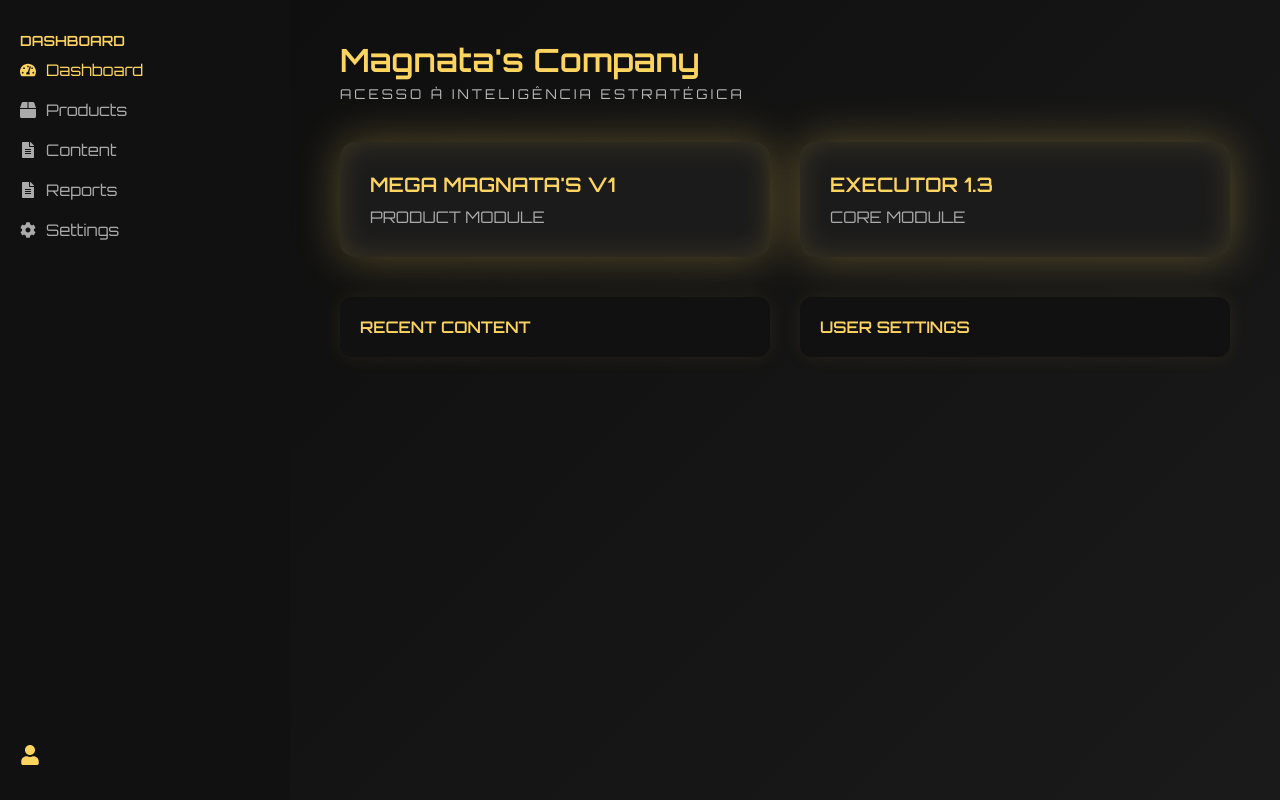
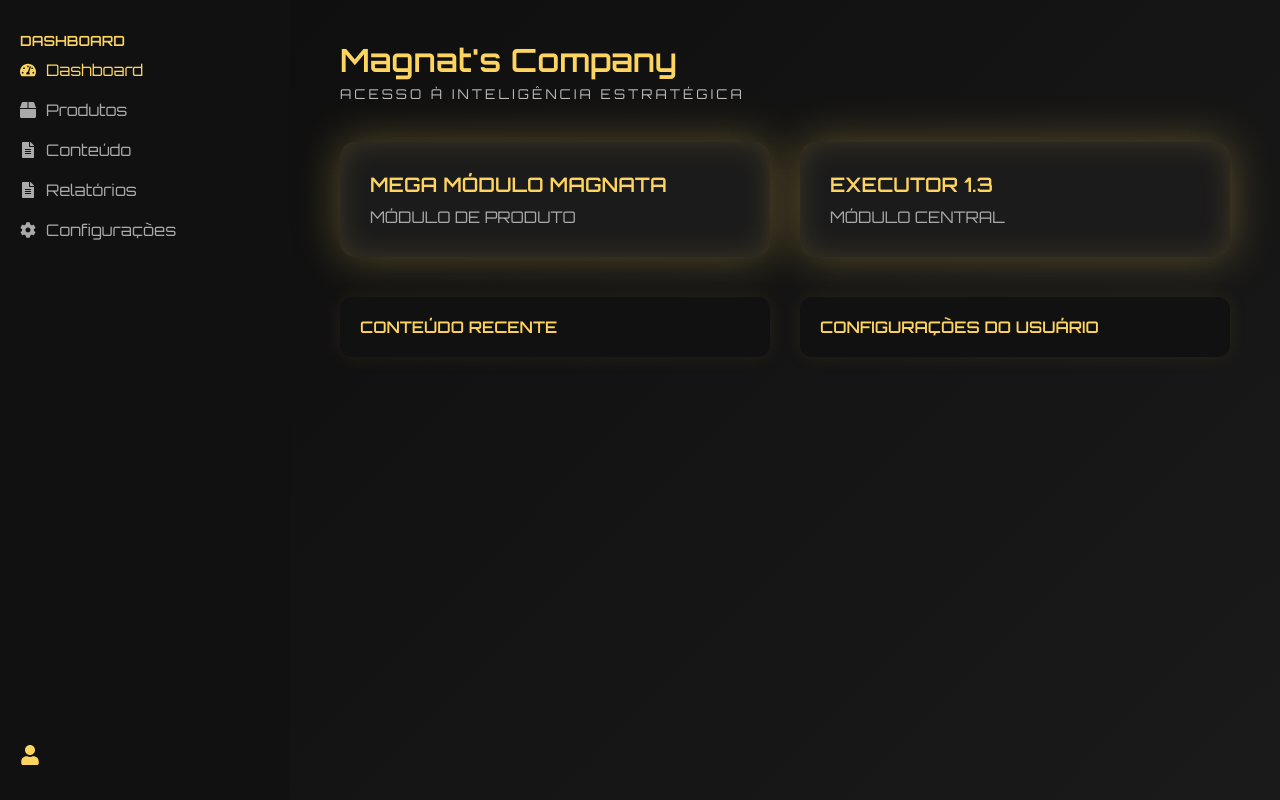
Before and after one commit to Sentarocompany/executor13-membros-demo, a React (Vite) app: page / in a window 1280 px wide. Built offline with nearby package versions, Linux system fonts and the light colour scheme.

Commit message:
Update Painel.jsx

```diff
--- a/src/Painel.jsx
+++ b/src/Painel.jsx
@@ -11,10 +11,10 @@ export default function Painel() {
           <nav className="sidebar-menu">
             <ul>
               <li className="active"><FaTachometerAlt /> Dashboard</li>
-              <li><FaBox /> Products</li>
-              <li><FaFileAlt /> Content</li>
-              <li><FaFileAlt /> Reports</li>
-              <li><FaCog /> Settings</li>
+              <li><FaBox /> Produtos</li>
+              <li><FaFileAlt /> Conteúdo</li>
+              <li><FaFileAlt /> Relatórios</li>
+              <li><FaCog /> Configurações</li>
             </ul>
           </nav>
         </div>
@@ -25,27 +25,27 @@ export default function Painel() {
 
       <main className="main-panel">
         <div className="main-header">
-          <h1>Magnata's Company</h1>
+          <h1>Magnat's Company</h1>
           <p className="subtext-br">ACESSO À INTELIGÊNCIA ESTRATÉGICA</p>
         </div>
 
         <div className="main-modules">
           <div className="module-card glow-left">
-            <h2>MEGA MAGNATA'S V1</h2>
-            <p>PRODUCT MODULE</p>
+            <h2>MEGA MÓDULO MAGNATA</h2>
+            <p>MÓDULO DE PRODUTO</p>
           </div>
           <div className="module-card glow-right">
             <h2>EXECUTOR 1.3</h2>
-            <p>CORE MODULE</p>
+            <p>MÓDULO CENTRAL</p>
           </div>
         </div>
 
         <div className="bottom-modules">
           <div className="bottom-card">
-            <h3>RECENT CONTENT</h3>
+            <h3>CONTEÚDO RECENTE</h3>
           </div>
           <div className="bottom-card">
-            <h3>USER SETTINGS</h3>
+            <h3>CONFIGURAÇÕES DO USUÁRIO</h3>
           </div>
         </div>
       </main>
```
